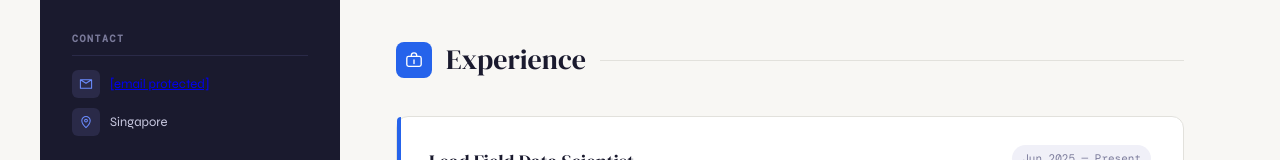
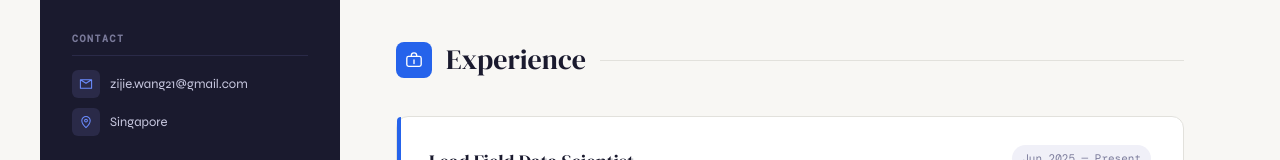
Before and after one commit to zijie92/zijie92.github.io, a plain HTML site: page index.html in a window 1280 px wide. Shown: the part 362-522 px from the top of the page. Drawn offline with nearby package versions, Linux system fonts and the light colour scheme.

Commit message:
Add files via upload

```diff
--- a/index.html
+++ b/index.html
@@ -611,7 +611,7 @@
               <path d="M2 4l8 5 8-5M2 4h16v12H2V4z" stroke="#6b8cff" stroke-width="1.5" stroke-linejoin="round"/>
             </svg>
           </span>
-          <a href="/cdn-cgi/l/email-protection" class="__cf_email__" data-cfemail="dda7b4b7b4b8f3aabcb3baefec9dbab0bcb4b1f3beb2b0">[email&#160;protected]</a>
+          zijie.wang21@gmail.com
         </li>
         <li>
           <span class="icon">
```
